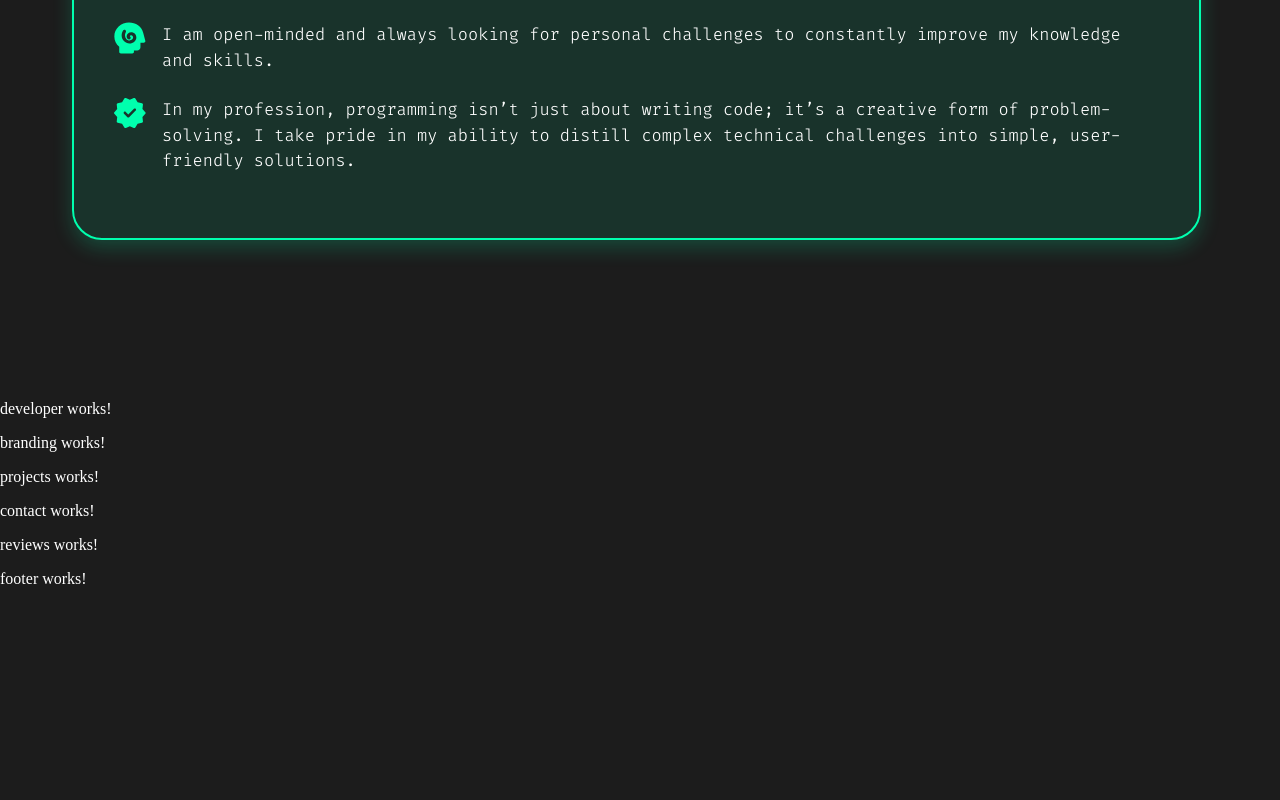
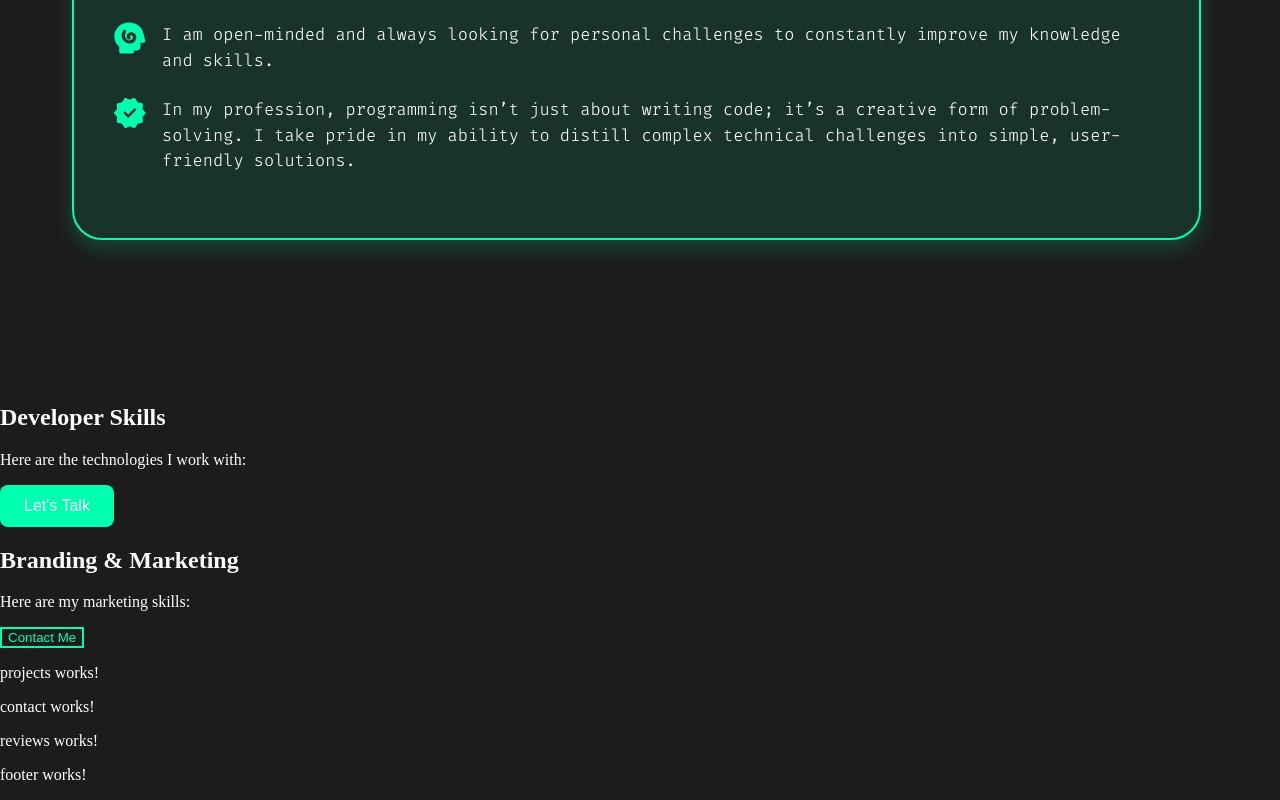
Before and after one commit to Metafeller/portfolio, an Angular app: page / in a window 1280 px wide. Shown: the part 1984-2784 px from the top of the page. Before the commit the page ends 2588 px from the top, so only its background shows below. Built offline with nearby package versions, Linux system fonts and the light colour scheme.

Commit message:
add window service
Ich habe den vorherigen Fehlercode mit ng window service gefixt!

```diff
--- /dev/null
+++ b/src/app/shared/button/button.component.html
@@ -0,0 +1,3 @@
+<button [class]="buttonClass">
+    <ng-content></ng-content>
+  </button>
--- /dev/null
+++ b/src/app/shared/button/button.component.scss
@@ -0,0 +1,25 @@
+.default-button {
+    background-color: var(--accent-color);
+    color: #fff;
+    border: none;
+    padding: 12px 24px;
+    border-radius: 8px;
+    font-size: 16px;
+    cursor: pointer;
+    transition: background-color 0.3s ease-in-out;
+
+    &:hover {
+      background-color: var(--accent-color-hover);
+    }
+  }
+
+  .secondary-button {
+    background-color: transparent;
+    border: 2px solid var(--accent-color);
+    color: var(--accent-color);
+
+    &:hover {
+      background-color: var(--accent-color);
+      color: #fff;
+    }
+  }
--- a/src/app/shared/header/header.component.ts
+++ b/src/app/shared/header/header.component.ts
@@ -1,7 +1,6 @@
+import { Component, OnInit, HostListener } from '@angular/core';
 import { CommonModule } from '@angular/common';
-import { Component } from '@angular/core';
-import { HostListener } from '@angular/core';
-import { OnInit } from '@angular/core';
+import { WindowService } from '../../window.service';
 
 @Component({
   selector: 'app-header',
@@ -15,16 +14,20 @@ export class HeaderComponent implements OnInit {
   menuOpen = false;
   screenWidth: number = 0;
 
+  constructor(private windowService: WindowService) {}
+
   ngOnInit() {
-    if (typeof window !== 'undefined') {
-      this.screenWidth = window.innerWidth; // Initial die Breite des Fensters setzen
+    const windowRef = this.windowService.nativeWindow;
+    if (windowRef) {
+      this.screenWidth = windowRef.innerWidth;
     }
   }
 
   @HostListener('window:resize', ['$event'])
   onResize(event: any) {
-    if (typeof window !== 'undefined') {
-      this.screenWidth = event.target.innerWidth; // Aktualisiere die Breite, wenn die Größe des Fensters geändert wird
+    const windowRef = this.windowService.nativeWindow;
+    if (windowRef) {
+      this.screenWidth = event.target.innerWidth;
     }
   }
 
--- a/src/app/skills/branding/branding.component.html
+++ b/src/app/skills/branding/branding.component.html
@@ -1 +1,5 @@
-<p>branding works!</p>
+<section class="branding">
+    <h2>Branding & Marketing</h2>
+    <p>Here are my marketing skills:</p>
+    <app-button buttonClass="secondary-button">Contact Me</app-button>
+  </section>
--- a/src/app/skills/branding/branding.component.ts
+++ b/src/app/skills/branding/branding.component.ts
@@ -1,9 +1,10 @@
 import { Component } from '@angular/core';
+import { ButtonComponent } from '../../shared/button/button.component';
 
 @Component({
   selector: 'app-branding',
   standalone: true,
-  imports: [],
+  imports: [ButtonComponent],
   templateUrl: './branding.component.html',
   styleUrl: './branding.component.scss'
 })
--- a/src/app/skills/developer/developer.component.html
+++ b/src/app/skills/developer/developer.component.html
@@ -1 +1,5 @@
-<p>developer works!</p>
+<section class="developer">
+    <h2>Developer Skills</h2>
+    <p>Here are the technologies I work with:</p>
+    <app-button buttonClass="default-button">Let's Talk</app-button>
+  </section>
--- a/src/app/skills/developer/developer.component.ts
+++ b/src/app/skills/developer/developer.component.ts
@@ -1,9 +1,10 @@
 import { Component } from '@angular/core';
+import { ButtonComponent } from '../../shared/button/button.component';
 
 @Component({
   selector: 'app-developer',
   standalone: true,
-  imports: [],
+  imports: [ButtonComponent],
   templateUrl: './developer.component.html',
   styleUrl: './developer.component.scss'
 })
--- /dev/null
+++ b/src/app/window.service.ts
@@ -0,0 +1,12 @@
+import { Injectable } from '@angular/core';
+
+@Injectable({
+  providedIn: 'root'
+})
+export class WindowService {
+  get nativeWindow(): Window | null {
+    return typeof window !== 'undefined' ? window : null;
+  }
+
+  constructor() { }
+}
```
Also changed, not shown: src/app/shared/button/button.component.ts (added, +12 -0 lines), 2 other files (tests, documents, lock files or other folders).
